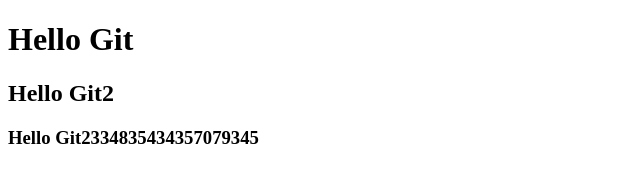
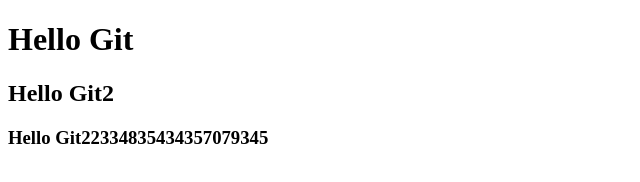
Before and after one commit to hokutosuzu/hello_git, a plain HTML site: page index.html in a window 1280 px wide. Shown: the full height of the page, 0-640 px from the left. Drawn offline with Linux system fonts and the light colour scheme.

Commit message:
ID-206-2

```diff
--- a/index.html
+++ b/index.html
@@ -8,6 +8,6 @@
 <body>
   <h1>Hello Git</h1>
   <h2>Hello Git2</h2>
-  <h3>Hello Git2334835434357079345</h3>
+  <h3>Hello Git22334835434357079345</h3>
 </body>
 </html>
```
